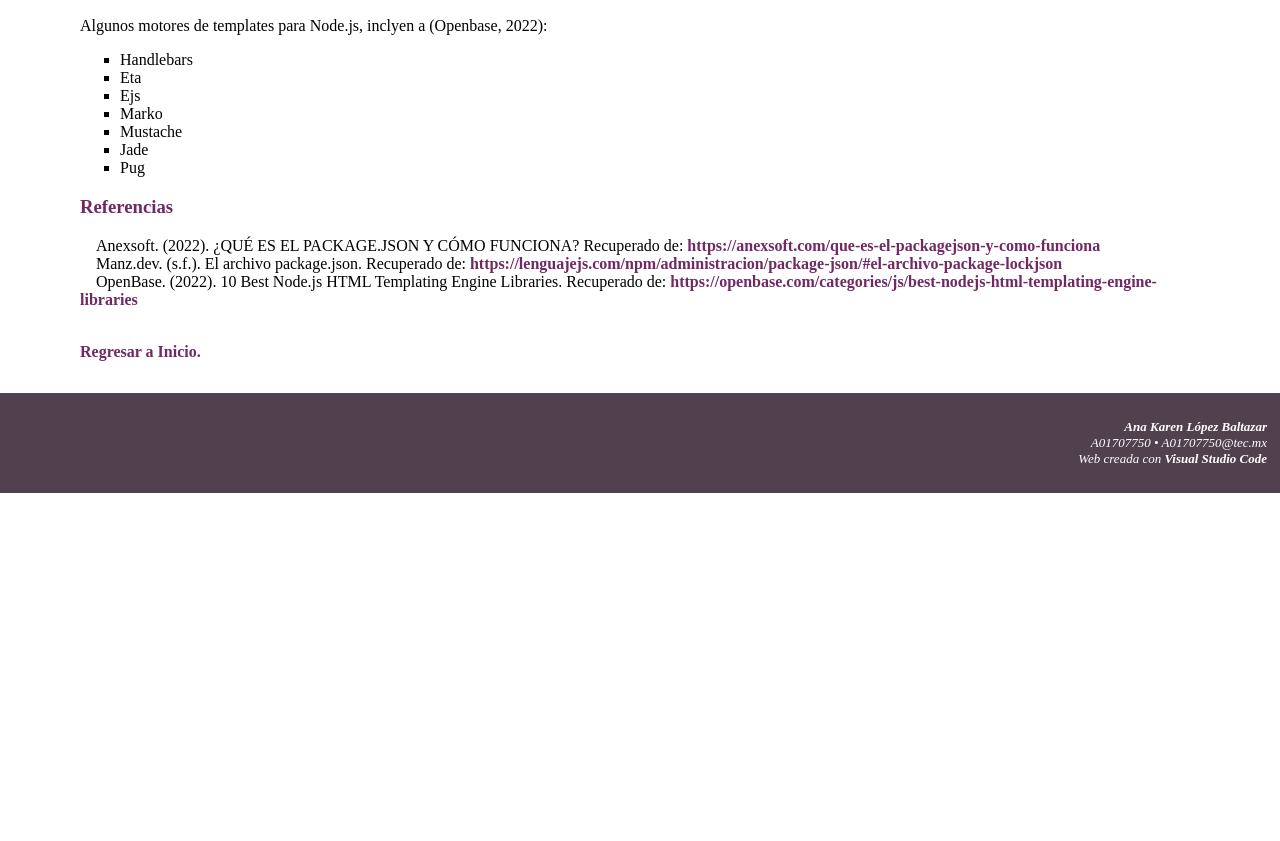
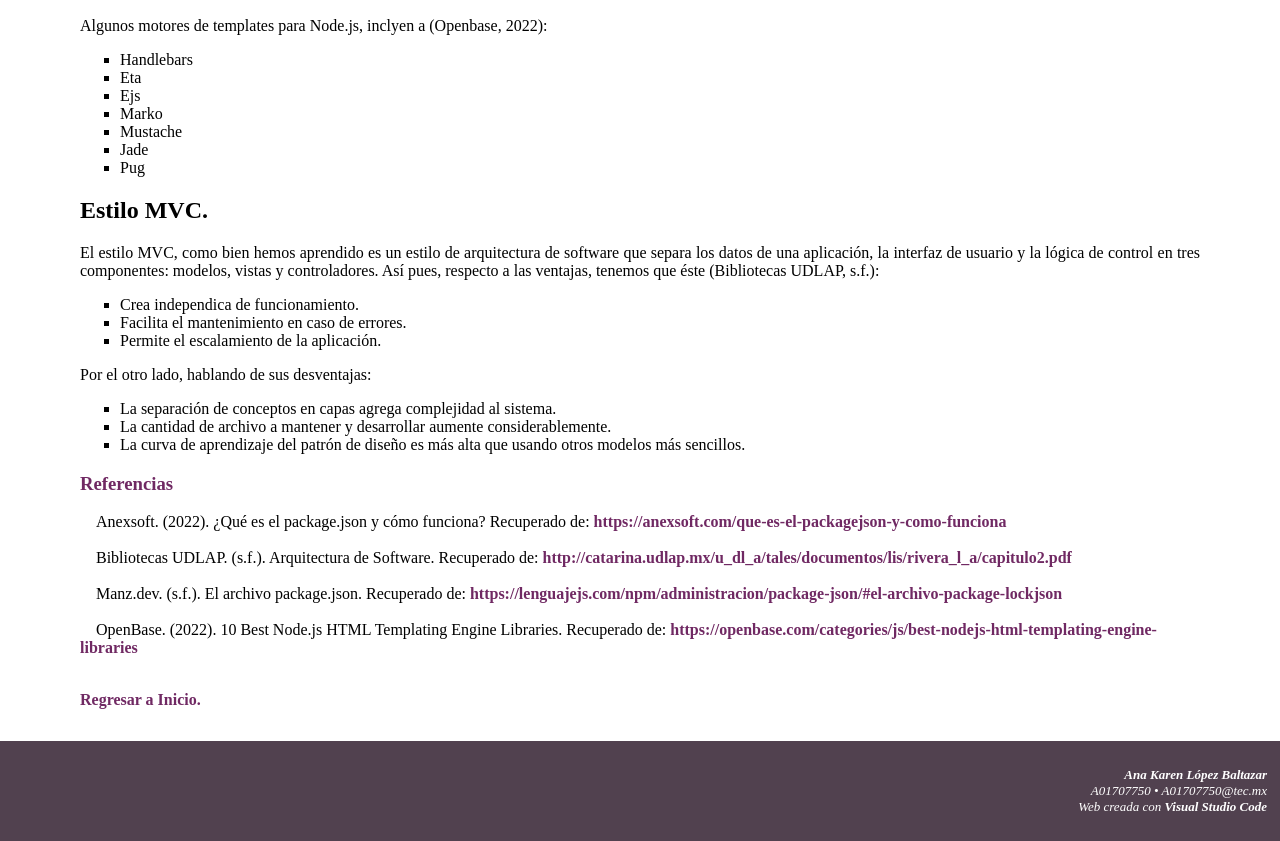
Before and after one commit to KarenLB2000/TC2005B.401-Laboratorios, a Node server app: page /fe/preguntas in a window 1280 px wide. Shown: the part 252-1093 px from the top of the page. Before the commit the page ends 745 px from the top, so only its background shows below. Run offline with Node 20, Linux system fonts and the light colour scheme.

Commit message:
L13: Preguntas

```diff
--- a/Laboratorio 11-13/views/preguntas.ejs
+++ b/Laboratorio 11-13/views/preguntas.ejs
@@ -22,13 +22,35 @@
         <li>Pug</li>
     </ul>
 
+    <h1>Estilo MVC.</h1>
+    <p>El estilo MVC, como bien hemos aprendido es un estilo de arquitectura de software que separa los datos de una aplicación,
+        la interfaz de usuario y la lógica de control en tres componentes: modelos, vistas y controladores. Así pues, respecto a las
+        ventajas, tenemos que éste (Bibliotecas UDLAP, s.f.):
+    </p>
+    <ul>
+        <li>Crea independica de funcionamiento.</li>
+        <li>Facilita el mantenimiento en caso de errores.</li>
+        <li>Permite el escalamiento de la aplicación.</li>
+    </ul>
+
+    <p>Por el otro lado, hablando de sus desventajas:</p>
+    <ul>
+        <li>La separación de conceptos en capas agrega complejidad al sistema.</li>
+        <li>La cantidad de archivo a mantener y desarrollar aumente considerablemente.</li>
+        <li>La curva de aprendizaje del patrón de diseño es más alta que usando otros modelos más sencillos.</li>
+    </ul>
+
+
     <h3>Referencias</h3>
     <p class="referencias">
-        &emsp;Anexsoft. (2022). ¿QUÉ ES EL PACKAGE.JSON Y CÓMO FUNCIONA? Recuperado de: <a
-            href="https://anexsoft.com/que-es-el-packagejson-y-como-funciona">https://anexsoft.com/que-es-el-packagejson-y-como-funciona</a><br>
+        &emsp;Anexsoft. (2022). ¿Qué es el package.json y cómo funciona? Recuperado de: <a
+            href="https://anexsoft.com/que-es-el-packagejson-y-como-funciona">https://anexsoft.com/que-es-el-packagejson-y-como-funciona</a><br><br>
+
+        &emsp;Bibliotecas UDLAP. (s.f.). Arquitectura de Software. Recuperado de: <a
+            href="http://catarina.udlap.mx/u_dl_a/tales/documentos/lis/rivera_l_a/capitulo2.pdf">http://catarina.udlap.mx/u_dl_a/tales/documentos/lis/rivera_l_a/capitulo2.pdf</a><br><br>
 
         &emsp;Manz.dev. (s.f.). El archivo package.json. Recuperado de: <a
-            href="https://lenguajejs.com/npm/administracion/package-json/#el-archivo-package-lockjson">https://lenguajejs.com/npm/administracion/package-json/#el-archivo-package-lockjson</a><br>
+            href="https://lenguajejs.com/npm/administracion/package-json/#el-archivo-package-lockjson">https://lenguajejs.com/npm/administracion/package-json/#el-archivo-package-lockjson</a><br><br>
 
         &emsp;OpenBase. (2022). 10 Best Node.js HTML Templating Engine Libraries. Recuperado de: <a
             href="https://openbase.com/categories/js/best-nodejs-html-templating-engine-libraries">https://openbase.com/categories/js/best-nodejs-html-templating-engine-libraries</a>
```
